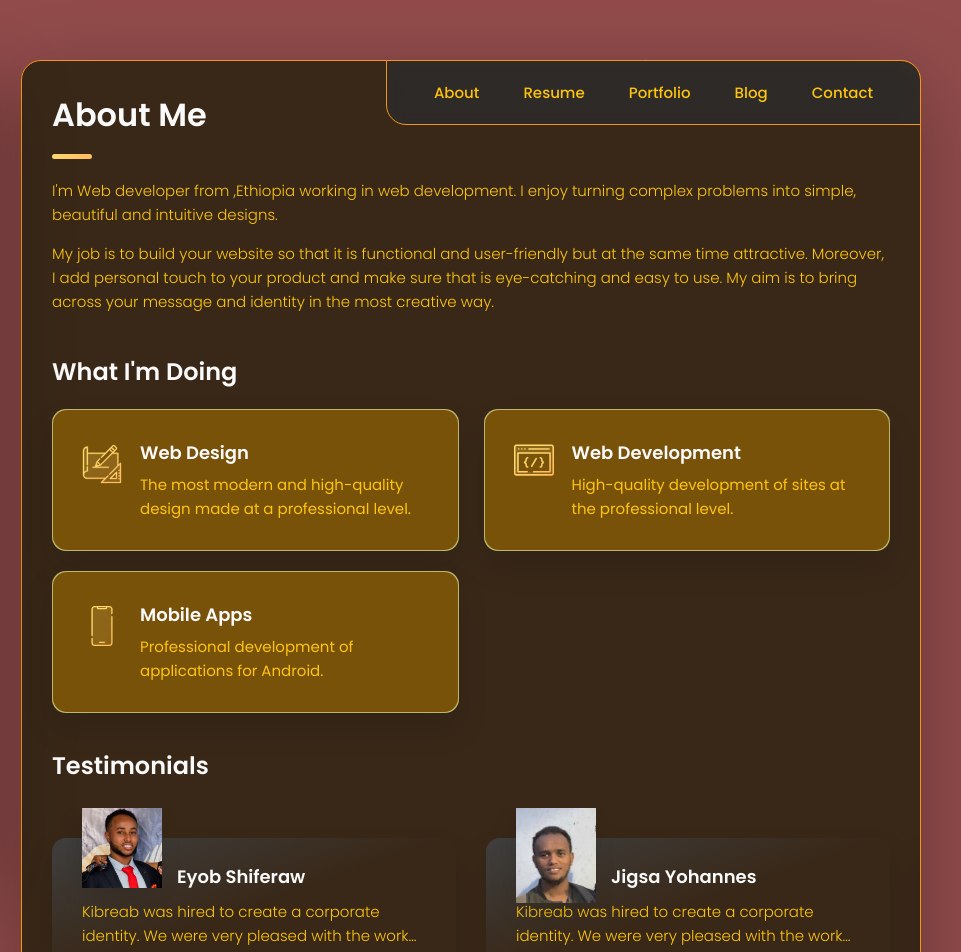
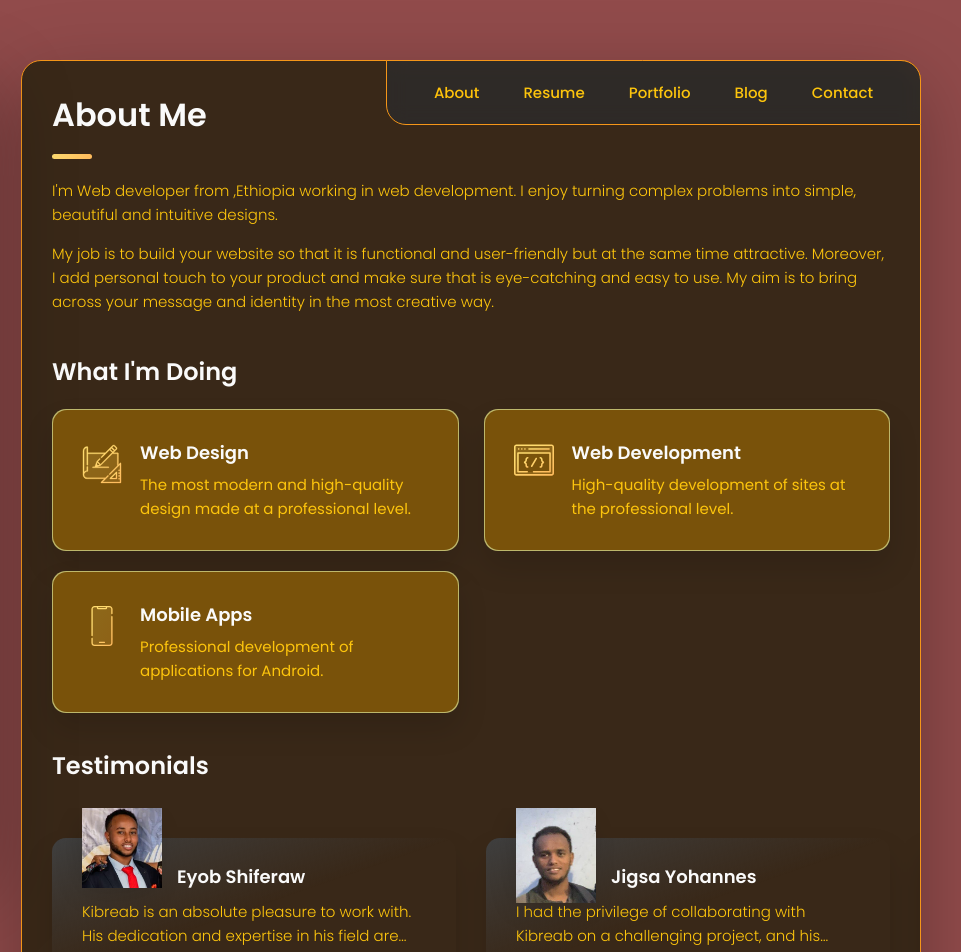
Before and after one commit to Kibreab-kb-kb/portfolio, a plain HTML site: page index.html in a window 1280 px wide. Shown: the top 952 px of the page, 319-1280 px from the left. Drawn offline with nearby package versions, Linux system fonts and the light colour scheme.

Commit message:
Update index.html

```diff
--- a/index.html
+++ b/index.html
@@ -312,11 +312,9 @@
 
                 <div class="testimonials-text" data-testimonials-text>
                   <p>
-                    Kibreab was hired to create a corporate identity. We were very pleased with the work done. he has a
-                    lot of experience
-                    and is very concerned about the needs of client. Lorem ipsum dolor sit amet, ullamcous cididt
-                    consectetur adipiscing
-                    elit, seds do et eiusmod tempor incididunt ut laborels dolore magnarels alia.
+                    Kibreab is an absolute pleasure to work with. His dedication and expertise in his field are truly remarkable.
+                    He not only delivered exceptional results but also went above and beyond to ensure our satisfaction.
+                    I highly recommend Kibreab for anyone seeking top-notch professional services
                   </p>
                 </div>
 
@@ -334,11 +332,9 @@
 
                 <div class="testimonials-text" data-testimonials-text>
                   <p>
-                    Kibreab was hired to create a corporate identity. We were very pleased with the work done. he has a
-                    lot of experience
-                    and is very concerned about the needs of client. Lorem ipsum dolor sit amet, ullamcous cididt
-                    consectetur adipiscing
-                    elit, seds do et eiusmod tempor incididunt ut laborels dolore magnarels alia.
+                  I had the privilege of collaborating with Kibreab on a challenging project, and his contributions were invaluable.
+                  His attention to detail, strategic thinking, and problem-solving skills were truly impressive.
+                  Kibreab's professionalism and commitment to delivering outstanding results make him a standout professional in his field
                   </p>
                 </div>
 
@@ -356,11 +352,9 @@
 
                 <div class="testimonials-text" data-testimonials-text>
                   <p>
-                    Kibreab was hired to create a corporate identity. We were very pleased with the work done. he has a
-                    lot of experience
-                    and is very concerned about the needs of client. Lorem ipsum dolor sit amet, ullamcous cididt
-                    consectetur adipiscing
-                    elit, seds do et eiusmod tempor incididunt ut laborels dolore magnarels alia.
+                    Kibreab is a true visionary. His creative ideas and innovative approach have completely transformed our business.
+                    He took the time to understand our goals and tailor his solutions to our specific needs.
+                    Working with Kibreab has been a game-changer, and I can't recommend him enough
                   </p>
                 </div>
 
@@ -378,11 +372,10 @@
 
                 <div class="testimonials-text" data-testimonials-text>
                   <p>
-                    Kibreab was hired to create a corporate identity. We were very pleased with the work done. he has a
-                    lot of experience
-                    and is very concerned about the needs of client. Lorem ipsum dolor sit amet, ullamcous cididt
-                    consectetur adipiscing
-                    elit, seds do et eiusmod tempor incididunt ut laborels dolore magnarels alia.
+                   Kibreab's expertise and knowledge are second to none. He possesses a deep understanding of industry trends
+                    and was able to provide invaluabl guidance and support throughout our project His professionalism,
+                    prompt communication, and exceptional work ethic made the entire experience seamless and enjoyable.
+                    It was a pleasure working with Kibreab, and I look forward to future collaborations
                   </p>
                 </div>
 
@@ -400,11 +393,11 @@
 
                 <div class="testimonials-text" data-testimonials-text>
                   <p>
-                   Kibreab was hired to create a corporate identity. We were very pleased with the work done. he has a
-                    lot of experience
-                    and is very concerned about the needs of client. Lorem ipsum dolor sit amet, ullamcous cididt
-                    consectetur adipiscing
-                    elit, seds do et eiusmod tempor incididunt ut laborels dolore magnarels alia.
+                  Kibreab is a true gem in his field. His passion for what he does shines through in every aspect of his work.
+                  From the initial consultation to the final deliverables, he consistently exceeded our expectations.
+                  Kibreab's attention to detail and commitment to excellence make him the go-to person for anyone
+                  looking for outstanding results. I am grateful for the opportunity to work with Kibreab
+                  and would highly recommend his services.
                   </p>
                 </div>
 
@@ -446,11 +439,10 @@
 
               <div data-modal-text>
                 <p>
-                  Kibreab was hired to create a corporate identity. We were very pleased with the work done. he has a
-                  lot of experience
-                  and is very concerned about the needs of client. Lorem ipsum dolor sit amet, ullamcous cididt
-                  consectetur adipiscing
-                  elit, seds do et eiusmod tempor incididunt ut laborels dolore magnarels alia.
+                 I had the pleasure of working with Kibreab on a complex project, and I was thoroughly impressed by his professionalism and expertise.
+                  His ability to think outside the box and find creative solutions was instrumental in achieving our goals.
+                  Kibreab's dedication to delivering high-quality results and his exceptional communication skills make him a standout professional.
+                  I would not hesitate to work with him again in the future
                 </p>
               </div>
 
```
